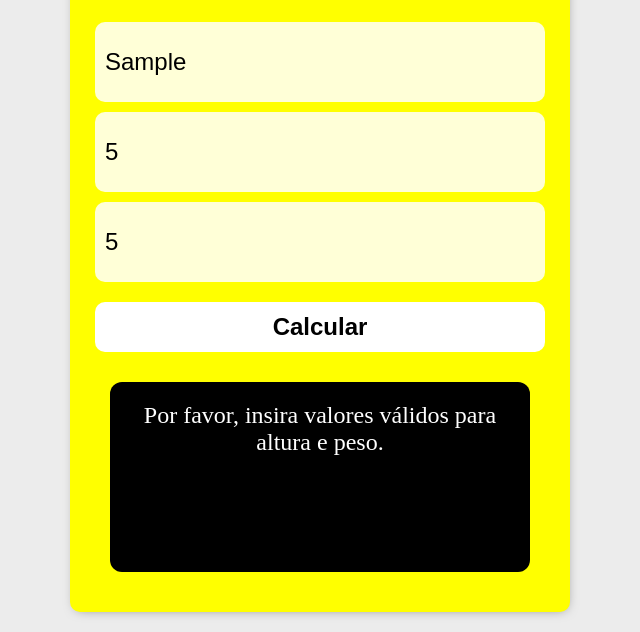
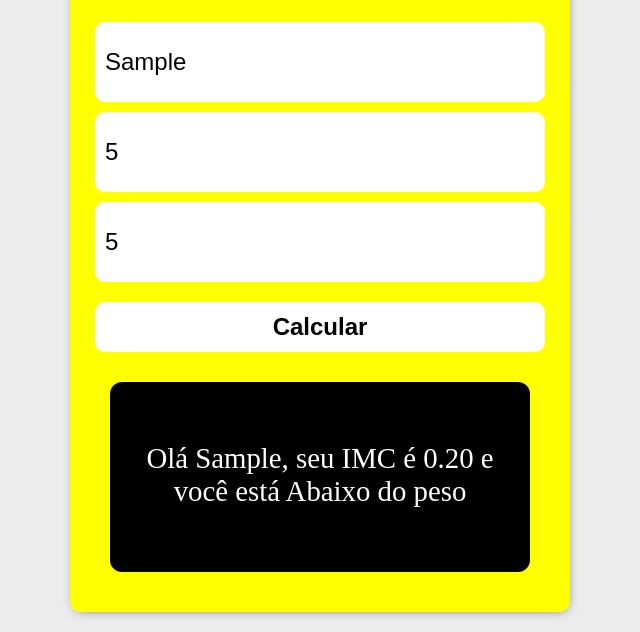
Before and after one commit to luizphelipe02/CalculadoraDeIMC, a plain HTML site: page index.html in a window 1280 px wide. Both pictures are taken after typing "Sample", "5", "5" into the empty fields and a click on the button "Calcular". Shown: the part 168-800 px from the top of the page, without its empty margins (320-960 px from the left). Drawn offline with Linux system fonts and the light colour scheme.

Commit message:
Projeto Finalizado

```diff
--- a/index.html
+++ b/index.html
@@ -18,9 +18,7 @@
         <input type="number" id="Peso" placeholder="Digite seu Peso" />
         <button class="botao">Calcular</button>
       </div>
-      <div class="painel">
-        <h1>Resultado do seu IMC</h1>
-      </div>
+      <div class="painel"></div>
     </div>
 
     <script src="script.js"></script>
--- a/script.js
+++ b/script.js
@@ -1,24 +1,35 @@
-let nome = document.getElementById("Nome");
-
-let altura = document.getElementById("Altura");
-
-let peso = document.getElementById("Peso");
-
-let painel = document.querySelector(".painel");
-
-let botao = document.querySelector(".botao");
+const painel = document.querySelector(".painel");
+const botao = document.querySelector(".botao");
 
 function calcular() {
-  let alturaValor = parseFloat(altura.value);
-  let pesoValor = parseFloat(peso.value);
+  const peso = document.getElementById("Peso").value;
+  const altura = document.getElementById("Altura").value;
+  const nome = document.getElementById("Nome").value;
 
-  if (isNaN(alturaValor) || isNaN(pesoValor) || alturaValor <= 0) {
-    painel.innerHTML = "Por favor, insira valores válidos para altura e peso.";
-    return;
+  let imc = peso / (altura * altura);
+
+  imc = imc.toFixed(2);
+
+  let classificacao = "";
+
+  if (imc < 18.5) {
+    classificacao = "Abaixo do peso";
+  } else if (imc < 25) {
+    classificacao = "Peso normal";
+  } else if (imc < 30) {
+    classificacao = "Acima do peso";
+  } else if (imc < 35) {
+    classificacao = "Obesidade grau 1";
+  } else if (imc < 40) {
+    classificacao = "Obesidade grau 2";
+  } else {
+    classificacao = "Obesidade grau 3";
   }
 
-  let imc = peso.value / (altura.value * altura.value);
-  painel.innerHTML = "Seu IMC é: " + imc;
+  if (nome !== "" && peso !== "" && altura !== "") {
+    painel.textContent = `Olá ${nome}, seu IMC é ${imc} e você está ${classificacao}`;
+  } else {
+    painel.textContent = "Preencha todos os campos";
+  }
 }
-
-botao.addEventListener("click", calcular());
+botao.addEventListener("click", calcular);
--- a/style.css
+++ b/style.css
@@ -11,7 +11,7 @@ body {
   margin-top: 10lvh;
   height: 700px;
   width: 500px;
-  box-shadow: 1px 2px 12px -5px rgba(0, 0, 0, 0.507);
+  box-shadow: 1px 2px 12px -5px rgba(0, 0, 0, 0.678);
   border-radius: 10px;
   display: grid;
   grid-template-rows: auto auto 1fr;
@@ -68,7 +68,7 @@ body {
   border-radius: 10px;
   padding-left: 10px;
   font-size: 1.5em;
-  background-color: rgba(255, 255, 255, 0.842);
+  background-color: rgb(255, 255, 255);
   color: rgb(0, 0, 0);
 }
 
@@ -79,6 +79,7 @@ body {
   border-radius: 12px;
   color: white;
   padding: 20px;
-  font-size: 1.5em;
+  padding-top: 60px;
+  font-size: 1.8em;
   text-align: center;
 }
```
